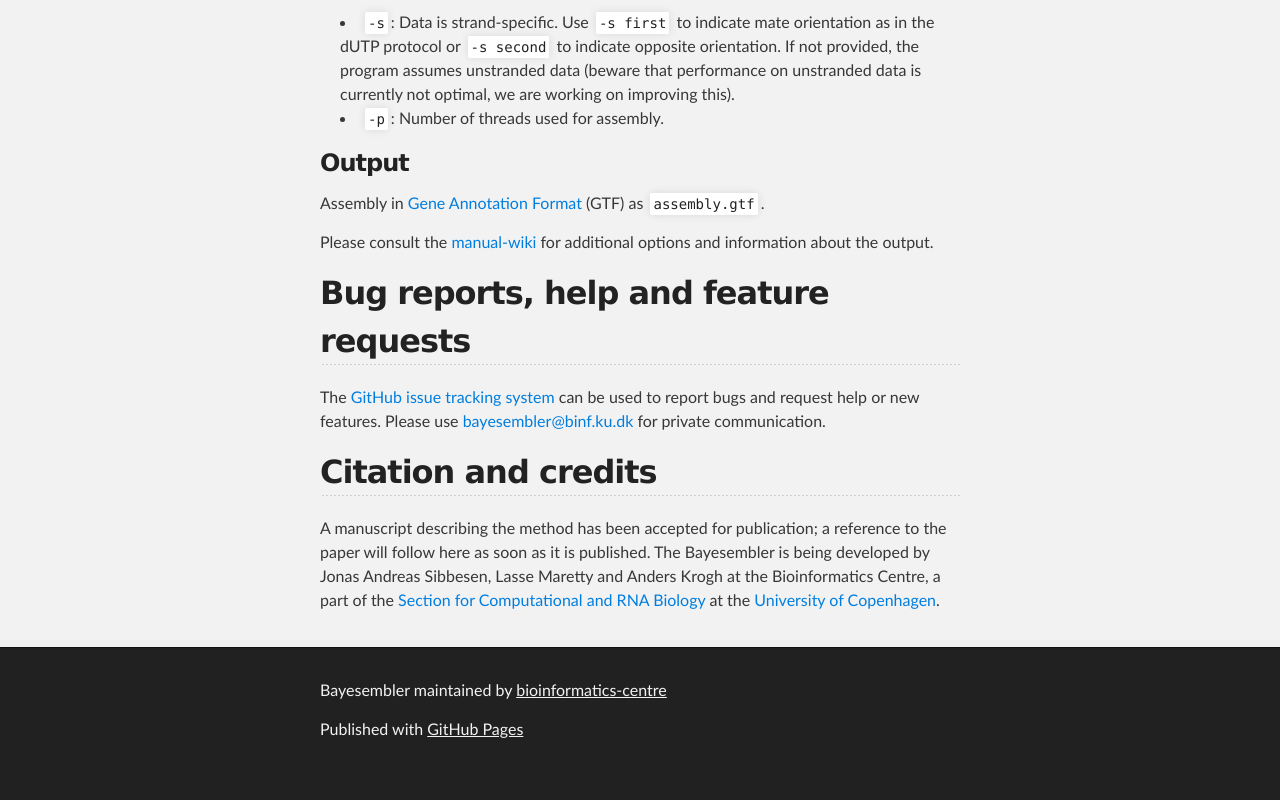
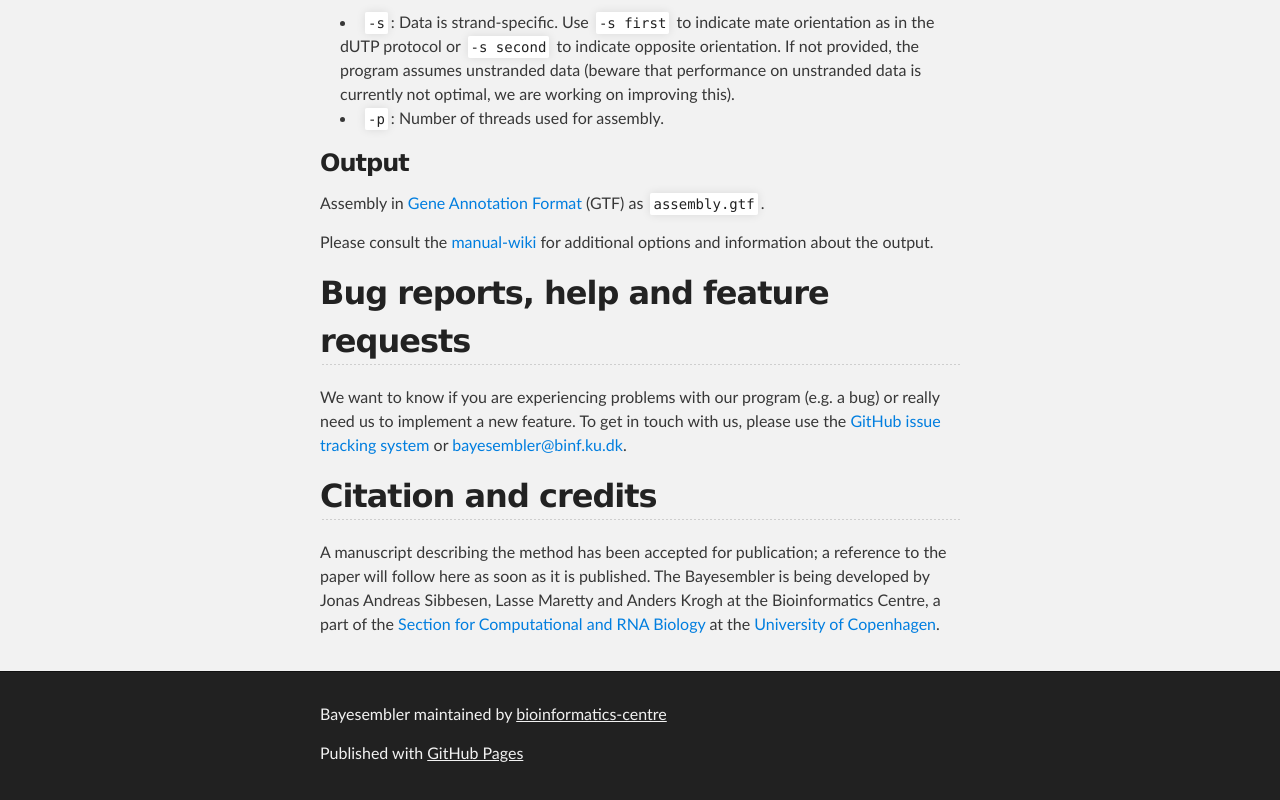
Before and after one commit to bioinformatics-centre/bayesembler, a plain HTML site: page index.html in a window 1280 px wide. Shown: the part 1310-2110 px from the top of the page. Before the commit the page ends 2086 px from the top, so only its background shows below. Drawn offline with Linux system fonts and the light colour scheme.

```diff
--- a/index.html
+++ b/index.html
@@ -39,7 +39,9 @@
 <ul>
 <li>
 <strong>September 4, 2014:</strong> The Bayesembler manuscript has been accepted for publication. Citation information will follow upon publication.</li>
-</ul><h2>
+</ul>
+
+<h2>
 <a name="in-the-making" class="anchor" href="#in-the-making"><span class="octicon octicon-link"></span></a>In the making</h2>
 
 <p>We are currently working on implementing the following features:</p>
@@ -50,7 +52,9 @@
 <li>Support for other mappers (e.g. STAR)</li>
 <li>Improved support for unstranded data (assembly accuracy on unstranded data is currently not optimal)</li>
 <li>Improved parallelisation efficiency</li>
-</ul><p>Please use the <a href="https://github.com/bioinformatics-centre/bayesembler/issues">GitHub issue tracking system</a> to request any features you would like us to implement.</p>
+</ul>
+
+<p>Please use the <a href="https://github.com/bioinformatics-centre/bayesembler/issues">GitHub issue tracking system</a> to request any features you would like us to implement.</p>
 
 <h2>
 <a name="installing-the-bayesembler" class="anchor" href="#installing-the-bayesembler"><span class="octicon octicon-link"></span></a>Installing the Bayesembler</h2>
@@ -80,7 +84,9 @@
 <code>-s</code>: Data is strand-specific. Use <code>-s first</code> to indicate mate orientation as in the dUTP protocol or <code>-s second</code> to indicate opposite orientation. If not provided, the program assumes unstranded data (beware that performance on unstranded data is currently not optimal, we are working on improving this).</li>
 <li>
 <code>-p</code>: Number of threads used for assembly.</li>
-</ul><h3>
+</ul>
+
+<h3>
 <a name="output" class="anchor" href="#output"><span class="octicon octicon-link"></span></a>Output</h3>
 
 <p>Assembly in <a href="http://genome.ucsc.edu/FAQ/FAQformat.html#format4">Gene Annotation Format</a> (GTF) as <code>assembly.gtf</code>.</p>
@@ -90,7 +96,7 @@
 <h2>
 <a name="bug-reports-help-and-feature-requests" class="anchor" href="#bug-reports-help-and-feature-requests"><span class="octicon octicon-link"></span></a>Bug reports, help and feature requests</h2>
 
-<p>The <a href="https://github.com/bioinformatics-centre/bayesembler/issues">GitHub issue tracking system</a> can be used to report bugs and request help or new features. Please use <a href="mailto:bayesembler@binf.ku.dk">bayesembler@binf.ku.dk</a> for private communication.</p>
+<p>We want to know if you are experiencing problems with our program (e.g. a bug) or really need us to implement a new feature. To get in touch with us, please use the <a href="https://github.com/bioinformatics-centre/bayesembler/issues">GitHub issue tracking system</a> or <a href="mailto:bayesembler@binf.ku.dk">bayesembler@binf.ku.dk</a>.</p>
 
 <h2>
 <a name="citation-and-credits" class="anchor" href="#citation-and-credits"><span class="octicon octicon-link"></span></a>Citation and credits</h2>
```
Also changed, not shown: params.json (+1 -1 lines).
